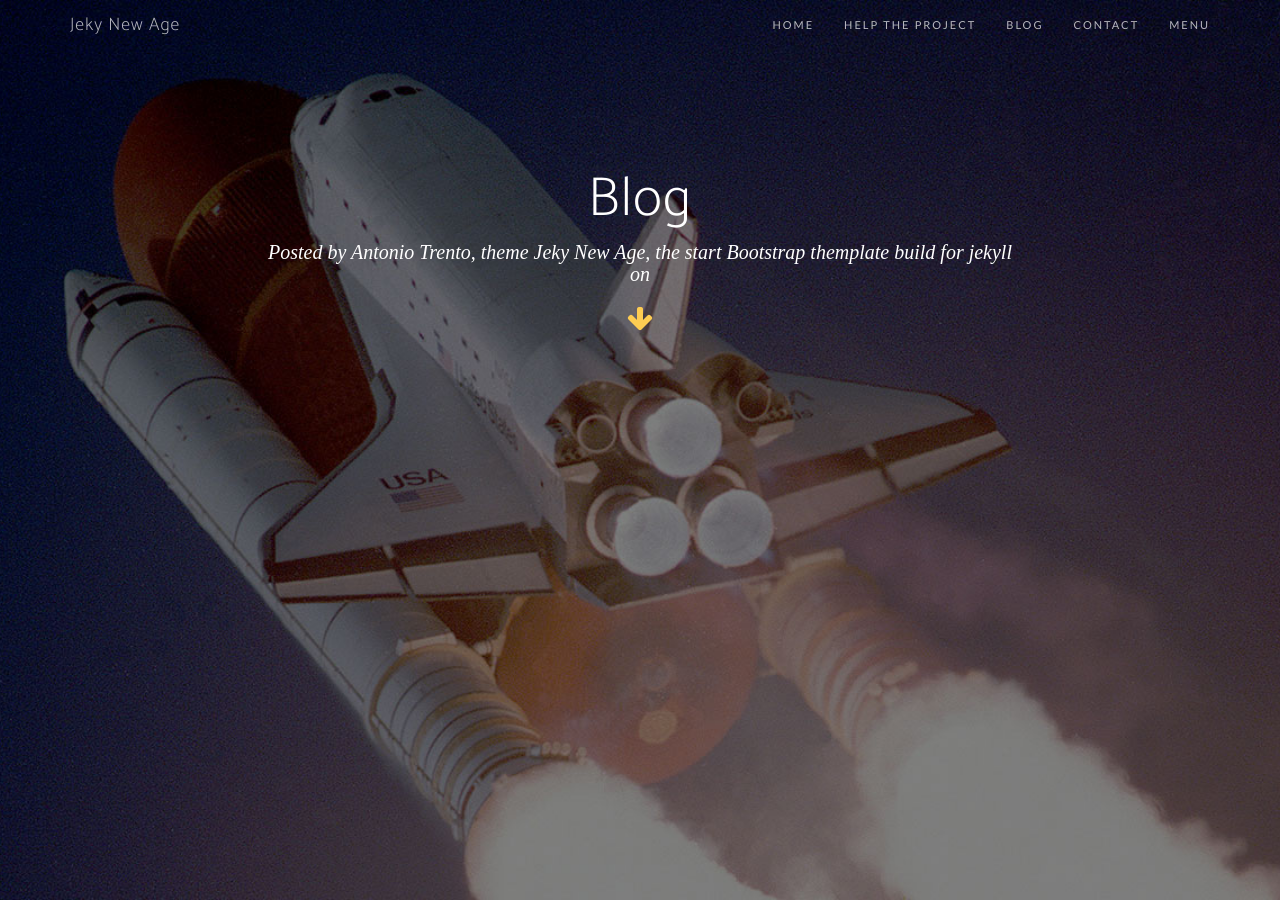
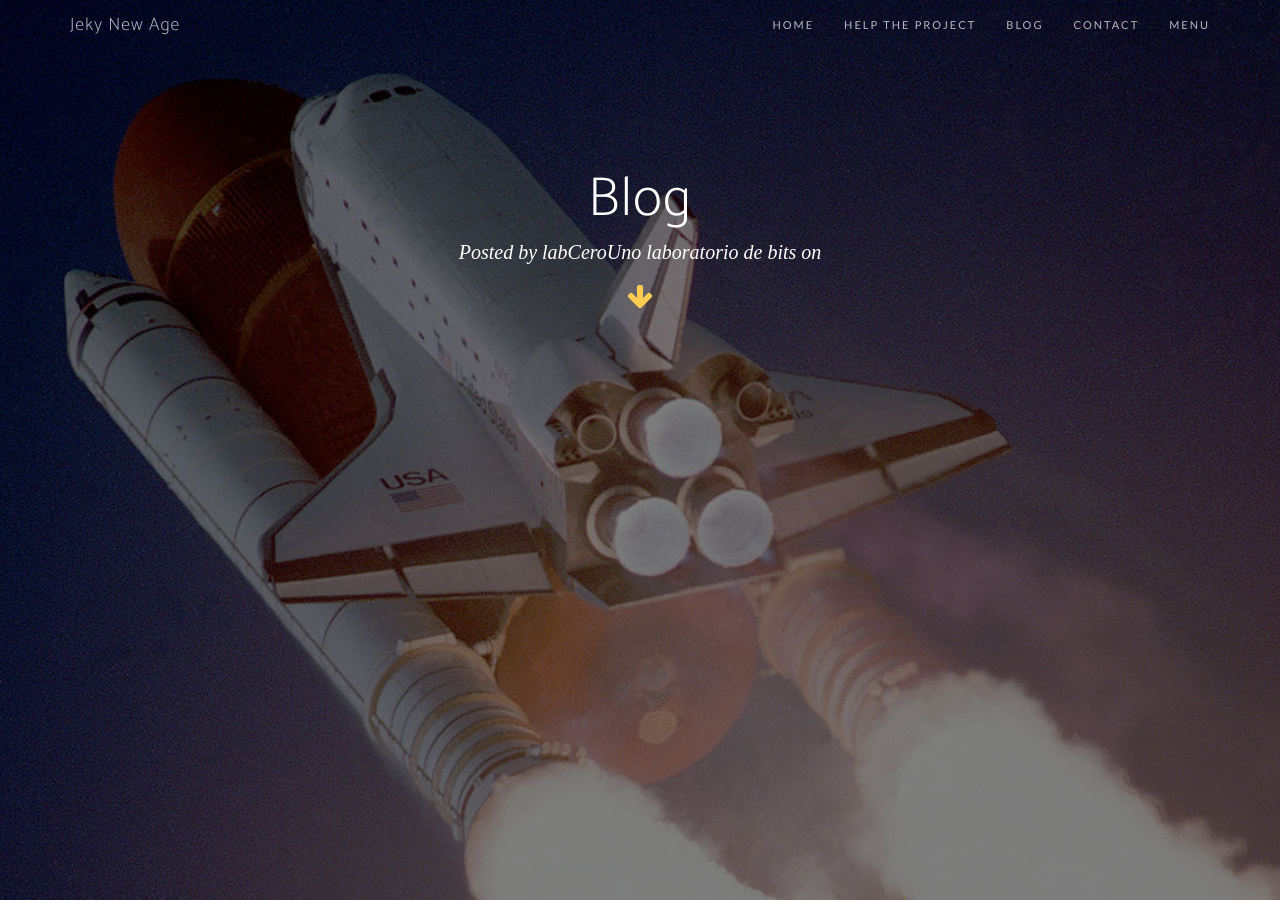
Before and after one commit to eldersoares/eldersoares.github.io, a Jekyll site: the page built from blog.html, in a window 1280 px wide and 900 px high. Built offline with Jekyll 4.4.1, drawn with Linux system fonts in a browser that asks for light colours; nearby versions of some CDN libraries; some web fonts are replaced; comment, search, counter and statistics services are not loaded.

Commit message:
Uploading Jekyll theme

```diff
--- a/_config.yml
+++ b/_config.yml
@@ -1,10 +1,10 @@
 # Site settings
-title: Antonio Trento, theme Jeky New Age, the start Bootstrap themplate build for jekyll
+title: labCeroUno laboratorio de bits
 email:
-description: A jekyll template for landing pages, portfolio and blogging
+description: Transformamos ceros y unos en aplicaciones
 
 baseurl: "" # the subpath of your site, e.g. /blog/ (If you use organization leave empty)
-url: "https://jekynewage.github.io" # the base hostname & protocol for your site
+url: "https://eldersoares.github.io" # the base hostname & protocol for your site
 
 #Google Ad Words Data from scripts code (using Google responsive options) and ad client
 data-ad-slot: 2973388149
```
